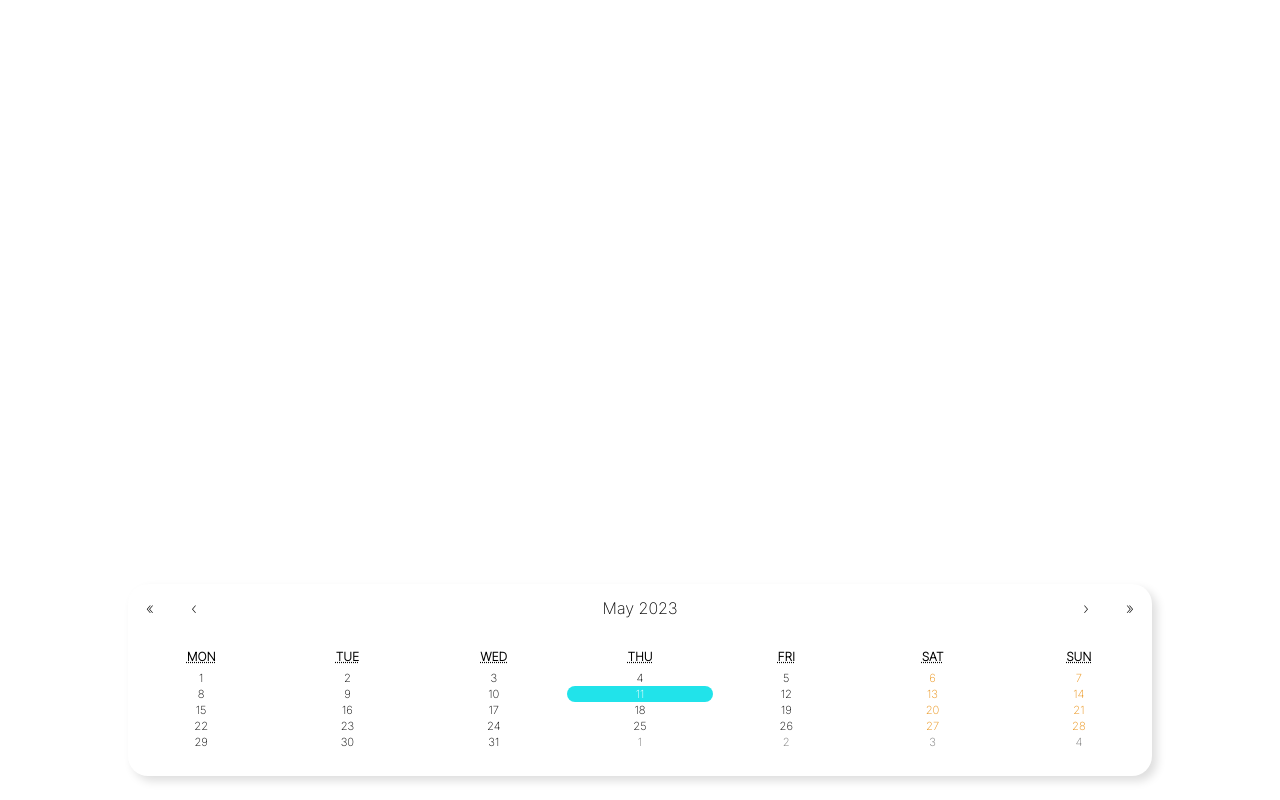
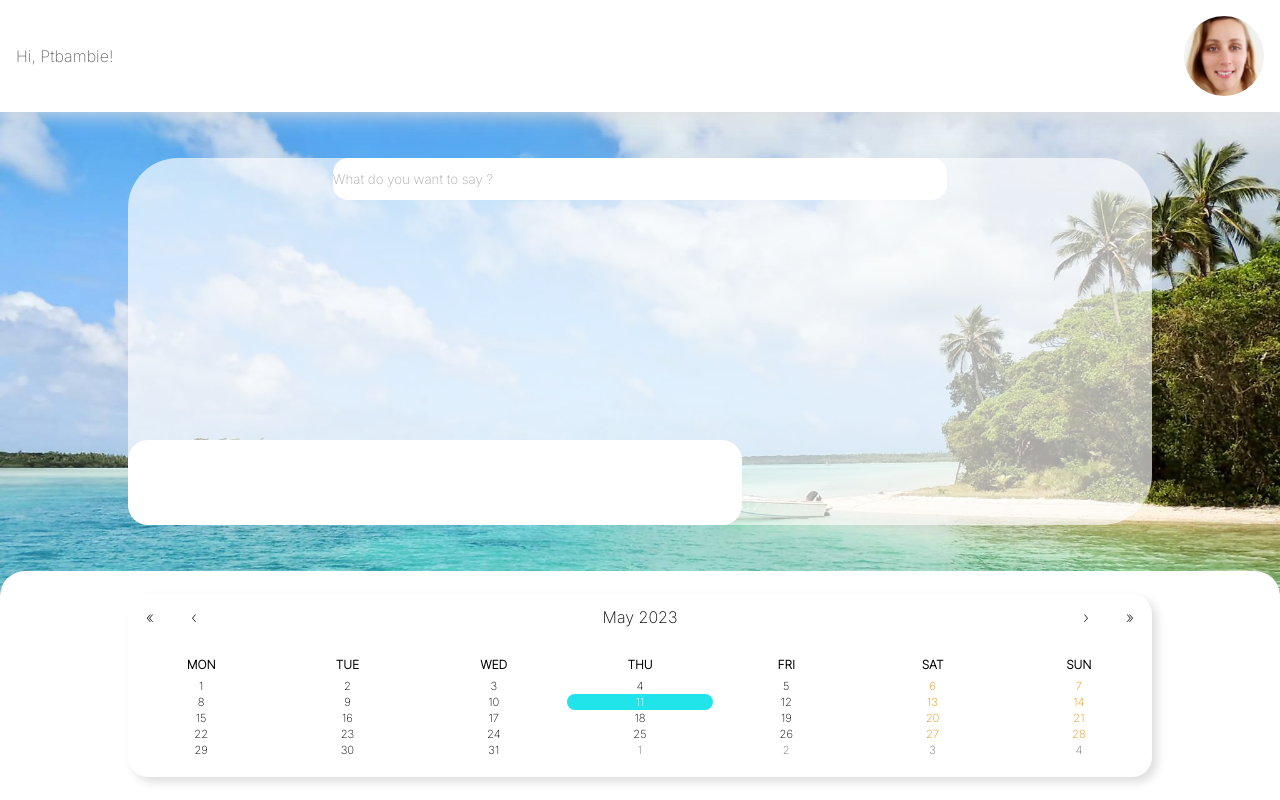
Before and after one commit to justroxanne/tripplanner, a React (Vite) app: page / in a window 1280 px wide. Built offline with nearby package versions, Linux system fonts and the light colour scheme; a web font is replaced by a local one.

Commit message:
dictionnary on his way

```diff
--- a/package.json
+++ b/package.json
@@ -10,6 +10,7 @@
     "preview": "vite preview"
   },
   "dependencies": {
+    "axios": "^1.4.0",
     "react": "^18.2.0",
     "react-calendar": "^4.2.1",
     "react-dom": "^18.2.0"
--- a/src/App.css
+++ b/src/App.css
@@ -18,6 +18,10 @@
   height: 100vh;
   display: flex;
   flex-direction: column;
+  background-image: url(../src/Front/assets/background.jpg);
+  background-size: cover;
+  background-position: center;
+  font-family: var(--main-font);
 }
 
 h1 {
--- a/src/App.jsx
+++ b/src/App.jsx
@@ -1,9 +1,13 @@
+import Footer from './Front/Components/Footer';
+import Header from './Front/Components/Header';
+import Dictionnary from './Front/Components/Dictionnary';
 import './App.css';
-import Footer from './Front/Components/Footer';
 
 function App() {
   return (
     <div className='app'>
+      <Header />
+      <Dictionnary />
       <Footer />
     </div>
   );
--- a/src/Front/Components/Dictionnary.css
+++ b/src/Front/Components/Dictionnary.css
@@ -0,0 +1,48 @@
+.dictionnary-container {
+  width: 100%;
+  height: 60%;
+  display: flex;
+}
+
+.dictionnary {
+  width: 80%;
+  height: 80%;
+  display: flex;
+  flex-direction: column;
+  justify-content: center;
+  text-align: center;
+  margin: auto;
+  background-color: rgba(255, 255, 255, 65%);
+  border-radius: 50px;
+  margin: auto;
+}
+
+.dictionnary-form {
+  width: 100%;
+  height: 100%;
+}
+
+input {
+  height: 15%;
+  width: 60%;
+  border-radius: 15px;
+  background-color: white;
+  border: none;
+  color: #666666;
+  font-family: var(--main-font);
+}
+
+input:focus {
+  outline: none;
+}
+
+::placeholder {
+  color: #a8a8a8;
+}
+
+.result {
+  height: 30%;
+  width: 60%;
+  background-color: white;
+  border-radius: 20px;
+}
--- a/src/Front/Components/Dictionnary.jsx
+++ b/src/Front/Components/Dictionnary.jsx
@@ -1,10 +1,38 @@
-import React from 'react';
-import "./Dictionnary.css";
+import React, { useState } from 'react';
+import axios from 'axios';
+import './Dictionnary.css';
 
 const Dictionnary = () => {
+  const [search, setSearch] = useState('');
+  const [research, setResearch] = useState([]);
+
+  const submit = (e) => {
+    e.preventDefault();
+    axios
+      .get(`https://api.dictionaryapi.dev/api/v2/entries/en/${search}`)
+      .then((res) => setResearch(res.data));
+    console.log(res.data);
+  };
+
   return (
-    <div>Dictionnary</div>
-  )
-}
+    <div className='dictionnary-container'>
+      <div className='dictionnary'>
+        <form className='dictionnary-form'>
+          <input
+            className='input'
+            type='text'
+            value={search}
+            onChange={(e) => {
+              setSearch(e.target.value);
+            }}
+            onSubmit={submit}
+            placeholder='What do you want to say ?'
+          />
+        </form>
+        <div className='result'>{research.word}</div>
+      </div>
+    </div>
+  );
+};
 
-export default Dictionnary
+export default Dictionnary;
--- a/src/Front/Components/Footer.css
+++ b/src/Front/Components/Footer.css
@@ -5,7 +5,9 @@ footer {
   justify-content: center;
   align-items: center;
   bottom: 0;
-  position: fixed;
+  position: relative;
+  border-radius: 25px 25px 0 0;
+  background-color: white;
 }
 
 .react-calendar {
@@ -82,6 +84,10 @@ footer {
   text-transform: uppercase;
   font-weight: bold;
   font-size: 0.75em;
+}
+
+.react-calendar__month-view__weekdays abbr {
+  text-decoration: none;
 }
 
 .react-calendar__month-view__weekdays__weekday {
--- a/src/Front/Components/Header.css
+++ b/src/Front/Components/Header.css
@@ -0,0 +1,24 @@
+header {
+  display: flex;
+  justify-content: space-between;
+  align-items: center;
+  padding: 2vh;
+  background-color: white;
+  box-shadow: 2px 2px 20px #dedede;
+  height: 10%;
+}
+
+header p {
+  font-family: var(--main-font);
+  color: #666666;
+}
+
+.photo-container {
+  height: 100%;
+}
+
+header img {
+  height: 100%;
+  width: 100%;
+  border-radius: 250px;
+}
--- a/src/Front/Components/Header.jsx
+++ b/src/Front/Components/Header.jsx
@@ -1,10 +1,19 @@
 import React from 'react';
-import "./Header.css";
+import picture from '../assets/Profil.jpg';
+import { useState } from 'react';
+import './Header.css';
 
 const Header = () => {
+  const [user, setUser] = useState();
+
   return (
-    <div>Header</div>
-  )
-}
+    <header>
+      <p>Hi, Ptbambie!</p>
+      <div className='photo-container'>
+        <img src={picture} alt='Profil'></img>
+      </div>
+    </header>
+  );
+};
 
-export default Header
+export default Header;
```
Also changed, not shown: src/Front/assets/Profil.jpg (added), 1 other file (tests, documents, lock files or other folders).
